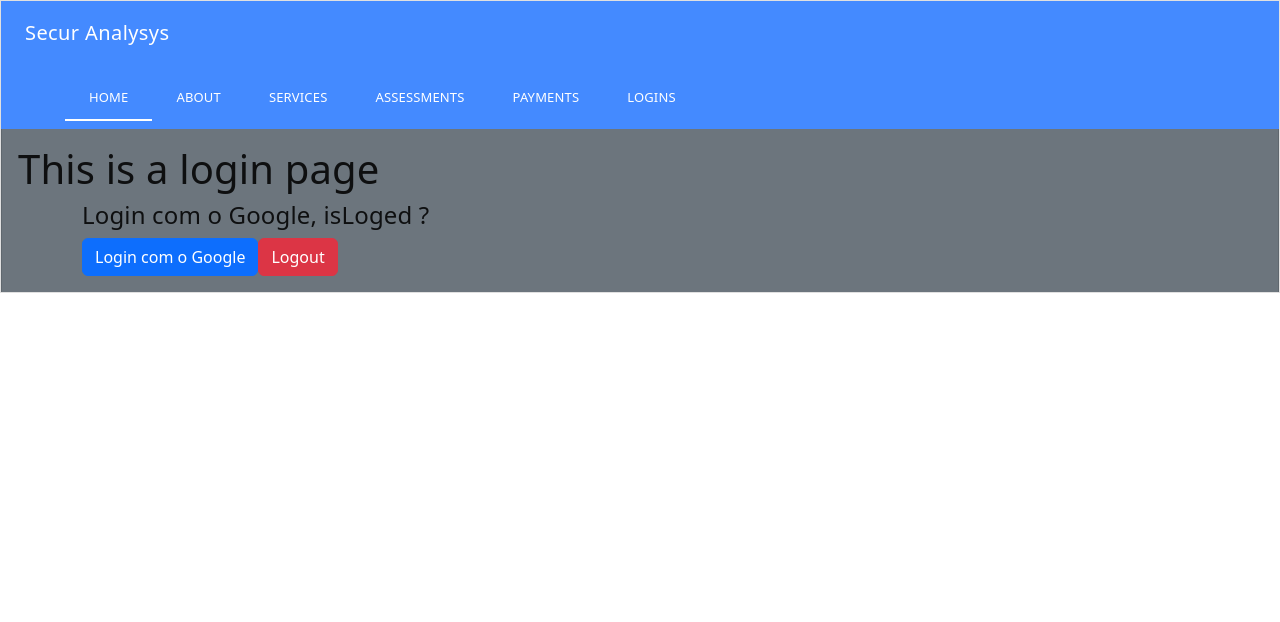
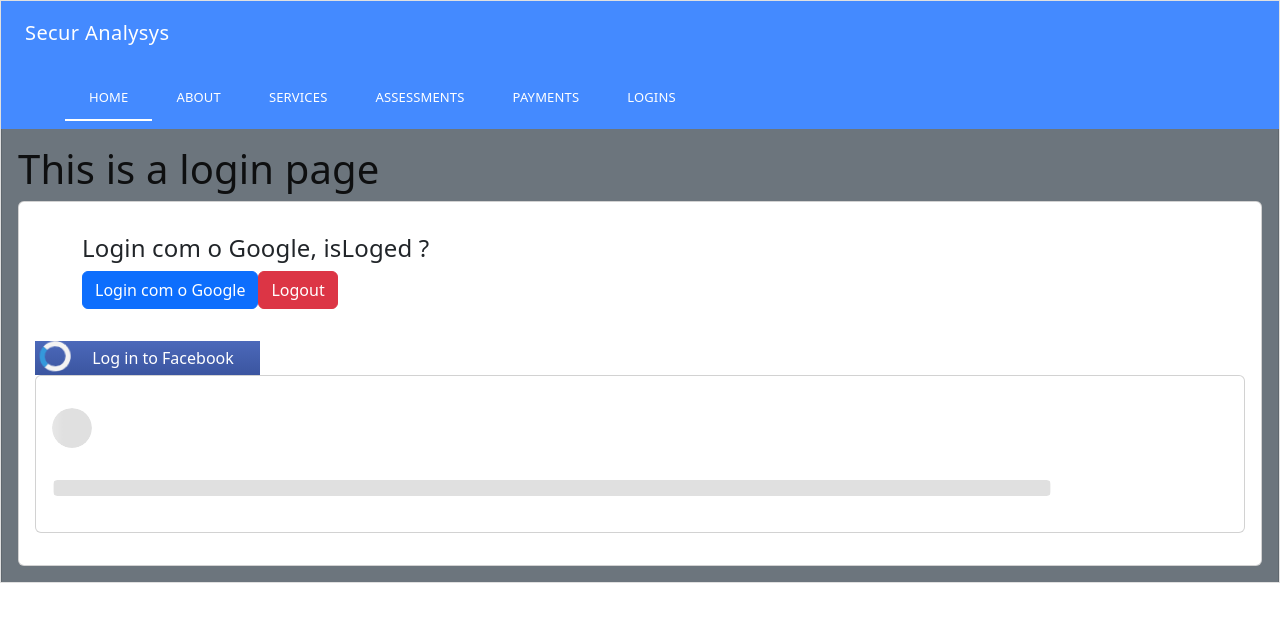
Before and after one commit to PHdaCruzSantos/my-app, a Vue app: page /logins in a window 1280 px wide. Shown: the top 622 px of the page. Built offline with nearby package versions, Linux system fonts and the light colour scheme; what vue-google-oauth2 would draw is missing.

Commit message:
Creade the Facebook Login componnent

```diff
--- a/package.json
+++ b/package.json
@@ -12,6 +12,7 @@
     "axios": "^1.6.5",
     "bootstrap": "^5.3.2",
     "bootstrap-vue": "^2.23.1",
+    "facebook-login-vuejs": "^2.1.3",
     "vue": "^2.6.14",
     "vue-google-oauth2": "^1.5.10",
     "vue-material": "^1.0.0-beta-16",
--- /dev/null
+++ b/src/components/FacebookLogin/FacebookLogin.vue
@@ -0,0 +1,196 @@
+<template>
+  <div class="facebook-login">
+    <button @click="buttonClicked">
+      <i class="spinner" v-if="isWorking"></i>
+      <img :src="icon" v-if="!isWorking" />{{ getButtonText }}
+    </button>
+    <b-card v-if="isConnected">
+      <b-row>
+        <b-col cols="12" class="mt-3 mb-3">
+          <p>{{ userName }}</p>
+        </b-col>
+      </b-row>
+    </b-card>
+    <b-card v-else>
+      <b-row>
+        <b-col cols="12" class="mt-3 mb-3">
+          <b-skeleton type="avatar"></b-skeleton>
+        </b-col>
+        <b-col cols="12" class="mt-3 mb-3">
+          <b-skeleton animation="throb" width="85%"></b-skeleton>
+        </b-col>
+      </b-row>
+    </b-card>
+  </div>
+</template>
+
+<script>
+// Helpers
+import { loadFbSdk, getFbLoginStatus, fbLogout, fbLogin } from "./index.js";
+
+// Resources
+import icon from "./icon.png";
+
+export default {
+  name: "facebook-login",
+  props: {
+    appId: {
+      type: String,
+      required: true,
+    },
+    version: {
+      type: String,
+      default: "v2.10",
+    },
+    logoutLabel: {
+      type: String,
+      default: "Log out from Facebook",
+    },
+    loginLabel: {
+      type: String,
+      default: "Log in to Facebook",
+    },
+    loginOptions: {
+      type: Object,
+      default: function () {
+        return {
+          scope: "email",
+        };
+      },
+    },
+  },
+  data() {
+    return {
+      userName: "",
+      userPicture: "",
+      isWorking: false,
+      isConnected: false,
+      icon,
+    };
+  },
+  mounted() {
+    this.isWorking = true;
+    loadFbSdk(this.appId, this.version)
+      .then(getFbLoginStatus)
+      .then((response) => {
+        if (response.status === "connected") {
+          this.isConnected = true;
+        }
+        this.isWorking = false;
+        /** Event `get-initial-status` to be deprecated in next major version! */
+        this.$emit("get-initial-status", response);
+        this.$emit("sdk-loaded", {
+          isConnected: this.isConnected,
+          FB: window.FB,
+          userLogedName: this.userLogedName,
+        });
+      });
+  },
+  computed: {
+    getButtonText() {
+      switch (this.isConnected) {
+        case true:
+          return this.logoutLabel;
+        case false:
+          return this.loginLabel;
+        default:
+          return "this is default";
+      }
+    },
+  },
+  methods: {
+    buttonClicked() {
+      this.$emit("click");
+      if (this.isConnected) {
+        this.logout();
+      } else {
+        this.login();
+      }
+    },
+    login() {
+      this.isWorking = true;
+      fbLogin(this.loginOptions).then((response) => {
+        if (response.status === "connected") {
+          this.isConnected = true;
+          this.getUserData();
+        } else {
+          this.isConnected = false;
+        }
+        this.isWorking = false;
+        this.$emit("login", {
+          response,
+          FB: window.FB,
+        });
+      });
+    },
+    logout() {
+      this.isWorking = true;
+      fbLogout().then((response) => {
+        this.isWorking = false;
+        this.isConnected = false;
+        this.$emit("logout", response);
+      });
+    },
+    getUserData() {
+      window.FB.api(
+        "/me",
+        "GET",
+        { fields: "name,email,picture" },
+        (userInformation) => {
+          this.userName = userInformation.name;
+          this.userPicture = userInformation.picture.data.url;
+          console.log(userInformation);
+        }
+      );
+    },
+  },
+};
+</script>
+
+<style scoped>
+.facebook-login {
+  box-sizing: border-box;
+}
+
+.facebook-login * {
+  box-sizing: inherit;
+}
+
+.facebook-login button {
+  border: none;
+  color: #fff;
+  position: relative;
+  line-height: 34px;
+  min-width: 225px;
+  padding: 0 15px 0px 46px;
+  background-image: linear-gradient(#4c69ba, #3b55a0);
+}
+
+.facebook-login .spinner {
+  left: 5px;
+  width: 30px;
+  height: 90%;
+  display: block;
+  border-radius: 50%;
+  position: absolute;
+  border: 5px solid #f3f3f3;
+  border-top-color: #3498db;
+  animation: facebook-login-spin 2s linear infinite;
+}
+
+.facebook-login img {
+  position: absolute;
+  top: 3px;
+  left: 10px;
+  width: 30px;
+}
+
+@keyframes facebook-login-spin {
+  0% {
+    transform: rotate(0deg);
+  }
+  100% {
+    transform: rotate(360deg);
+  }
+}
+</style>
--- /dev/null
+++ b/src/components/FacebookLogin/index.js
@@ -0,0 +1,57 @@
+/* eslint-disable no-redeclare */
+/* eslint-disable no-unused-vars */
+import facebookLogin from "./FacebookLogin.vue";
+export const facebookLoginPlugin = {
+  install: function (Vue, options) {
+    Vue.component(facebookLogin.name, facebookLogin);
+  },
+};
+export default facebookLogin;
+
+/* global window, FB, document */
+
+export function loadFbSdk(appId, version) {
+  return new Promise((resolve) => {
+    window.fbAsyncInit = function () {
+      // eslint-disable-line func-names
+      FB.init({
+        appId,
+        xfbml: false,
+        version,
+        cookie: true,
+      });
+      FB.AppEvents.logPageView();
+      resolve("SDK Loaded!");
+    };
+    (function (d, s, id) {
+      // eslint-disable-line func-names
+      const fjs = d.getElementsByTagName(s)[0];
+      if (d.getElementById(id)) {
+        return;
+      }
+      const js = d.createElement(s);
+      js.id = id;
+      js.src = "//connect.facebook.net/pt-BR/sdk.js";
+      fjs.parentNode.insertBefore(js, fjs);
+    })(document, "script", "facebook-jssdk");
+  });
+}
+
+export function getFbLoginStatus() {
+  return new Promise((resolve) => {
+    window.FB.getLoginStatus((responseStatus) => {
+      resolve(responseStatus);
+    });
+  });
+}
+
+export function fbLogin(options) {
+  return new Promise((resolve) => {
+    window.FB.login((response) => resolve(response, response.name), options);
+  });
+}
+export function fbLogout() {
+  return new Promise((resolve) => {
+    window.FB.logout((response) => resolve(response));
+  });
+}
--- a/src/main.js
+++ b/src/main.js
@@ -9,9 +9,15 @@
 import "bootstrap-vue/dist/bootstrap-vue.css";
 import * as VueGoogleMaps from "vue2-google-maps";
 import GAuth from "vue-google-oauth2";
+import facebookLogin from "facebook-login-vuejs";
 
 Vue.config.productionTip = false;
 
+Vue.component("my-component", {
+  components: {
+    facebookLogin,
+  },
+});
 Vue.use(GAuth, {
   clientId:
     "58275547174-25rua383hclkjfmfufv88j81eh3hsfr4.apps.googleusercontent.com",
--- a/src/views/LoginsView.vue
+++ b/src/views/LoginsView.vue
@@ -1,17 +1,28 @@
 <template>
   <div class="login">
     <h1>This is a login page</h1>
-    <GoogleLogin />
+    <b-card>
+      <b-row>
+        <b-col cols="12" class="mt-3 mb-3">
+          <GoogleLogin />
+        </b-col>
+        <b-col cols="12" class="mt-3 mb-3">
+          <FacebookLogin :appId="1409274179964634" />
+        </b-col>
+      </b-row>
+    </b-card>
   </div>
 </template>
 
 <script>
 import GoogleLogin from "@/components/GoogleLogin/GoogleLogin.vue";
+import FacebookLogin from "@/components/FacebookLogin/FacebookLogin.vue";
 
 export default {
   name: "LoginView",
   components: {
     GoogleLogin,
+    FacebookLogin,
   },
 };
 </script>
```
Also changed, not shown: src/components/FacebookLogin/icon.png (added), 1 other file (tests, documents, lock files or other folders).
